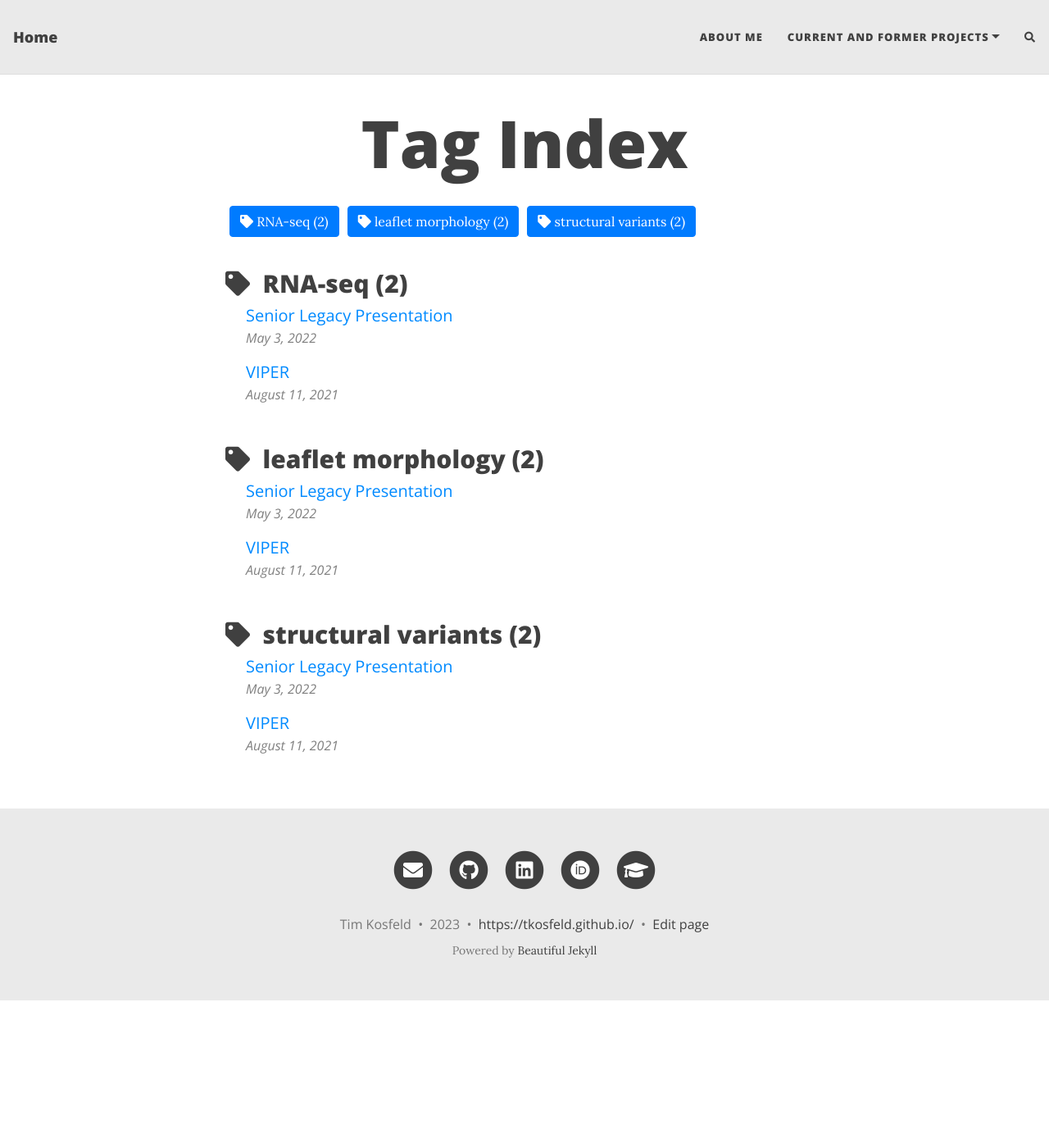
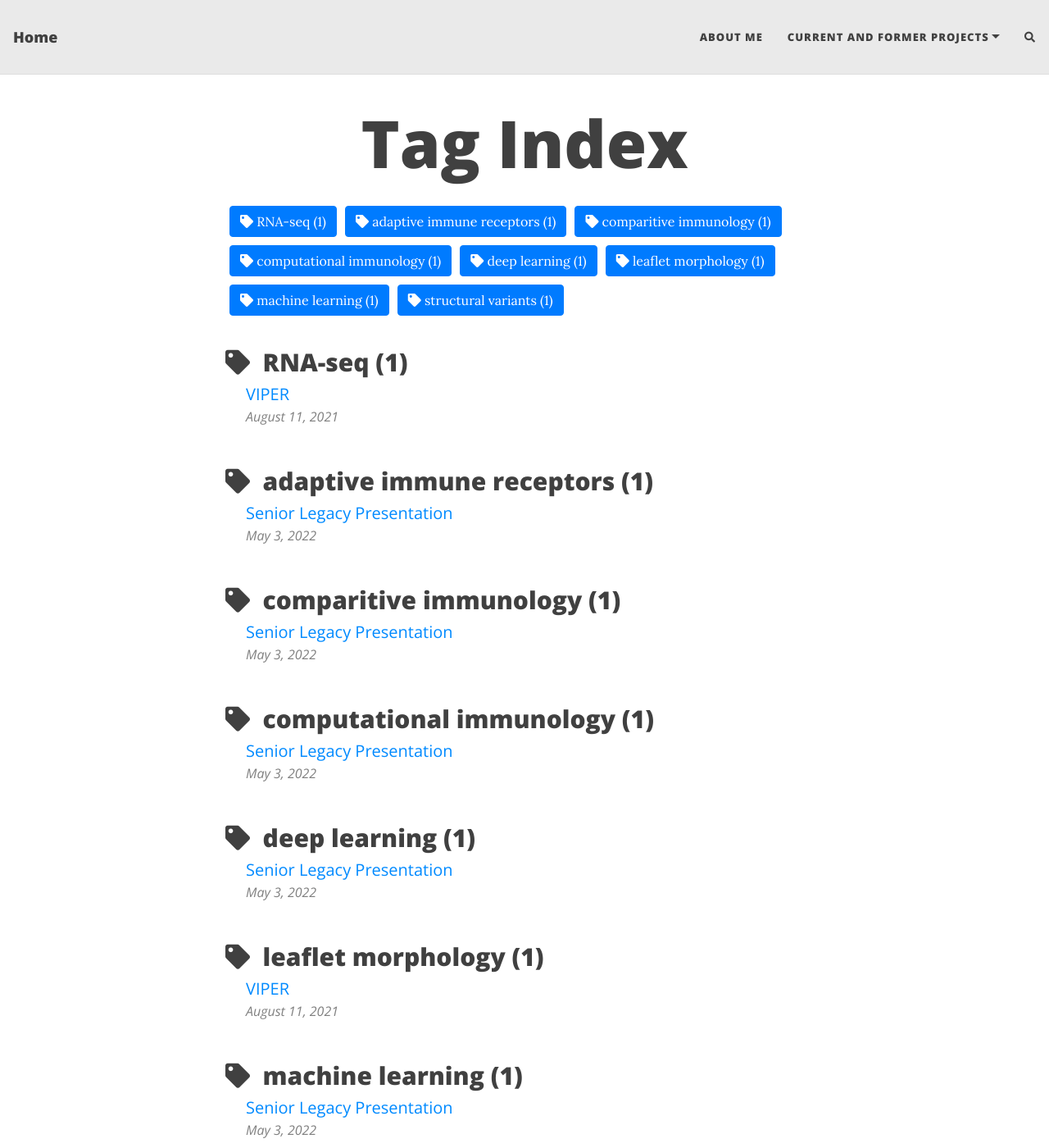
Before and after one commit to TKosfeld/tkosfeld.github.io, a Jekyll site: the page built from tags.html, in a window 1280 px wide and 1400 px high. Shown: the whole window at 82% size. Built offline with Jekyll 4.4.1, drawn with Linux system fonts in a browser that asks for light colours; nearby versions of some CDN libraries; comment, search, counter and statistics services are not loaded; some of the changed text lies outside the part shown.

Commit message:
Update 2022-05-03-senior-symposium.md

```diff
--- a/_posts/2022-05-03-senior-symposium.md
+++ b/_posts/2022-05-03-senior-symposium.md
@@ -5,7 +5,7 @@ subtitle: Tracking Antigen Exposure Using Deep Neural Networks
 #cover-img: /assets/img/path.jpg
 thumbnail-img: /assets/img/symp_fig2.png
 #share-img: /assets/img/path.jpg
-tags: [structural variants, leaflet morphology, RNA-seq]
+tags: [computational immunology, comparitive immunology, machine learning, deep learning, adaptive immune receptors]
 ---
 
   Because infection causes expansion of pathogen specific T cells that express pathogen specific unique receptors encoded in DNA,  exposure history of an individual can be accessed through examination of their T-cell receptors (TCRs). These unique sequences can be used as biomarkers for tracking T-cell responses and cataloging immunological history.
```
